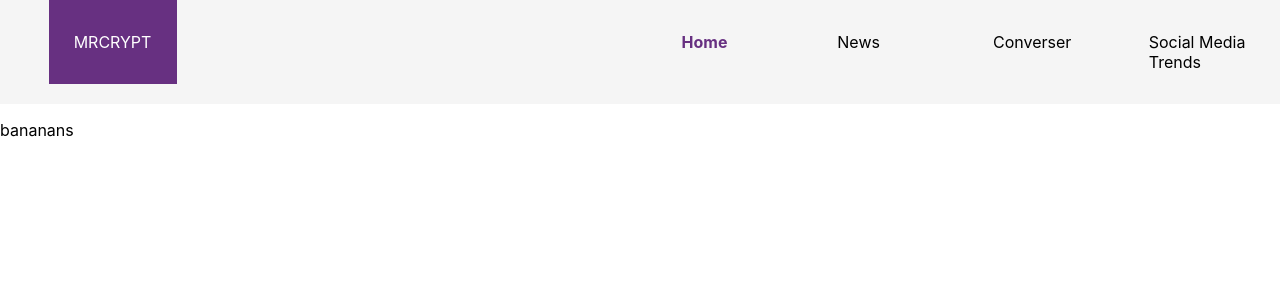
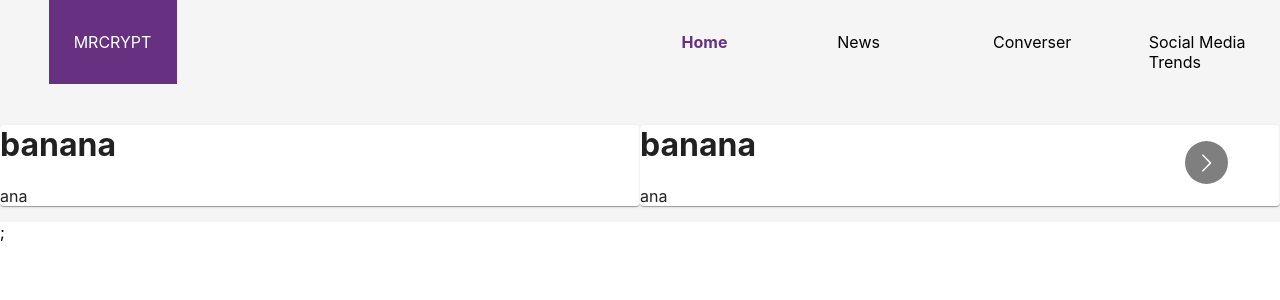
Before and after one commit to anamargaridarl/mrcrypt-lapd, a React (Create React App) app in the folder fe/: page /home in a window 1280 px wide. Shown: the top 300 px of the page. Built offline with nearby package versions, Linux system fonts and the light colour scheme.

Commit message:
feat: start carousel

```diff
--- a/fe/package.json
+++ b/fe/package.json
@@ -4,12 +4,14 @@
   "private": true,
   "dependencies": {
     "@material-ui/core": "^4.11.3",
+    "@material-ui/icons": "^4.11.2",
     "@testing-library/jest-dom": "^5.11.9",
     "@testing-library/react": "^11.2.5",
     "@testing-library/user-event": "^12.8.3",
     "react": "^17.0.2",
     "react-dom": "^17.0.2",
     "react-jss": "^10.6.0",
+    "react-multi-carousel": "^2.6.2",
     "react-router-dom": "^5.2.0",
     "react-scripts": "4.0.3",
     "web-vitals": "^1.1.1"
--- /dev/null
+++ b/fe/src/components/HomeCarousel.js
@@ -0,0 +1,60 @@
+import { Paper } from "@material-ui/core";
+import Carousel from "react-multi-carousel";
+import "react-multi-carousel/lib/styles.css";
+
+//@core-material-ui
+import { makeStyles } from "@material-ui/core/styles";
+import { grey } from "../styles/colors";
+const responsive = {
+  superLargeDesktop: {
+    // the naming can be any, depends on you.
+    breakpoint: { max: 4000, min: 3000 },
+    items: 5,
+  },
+  desktop: {
+    breakpoint: { max: 3000, min: 1024 },
+    items: 3,
+  },
+  tablet: {
+    breakpoint: { max: 1024, min: 464 },
+    items: 2,
+  },
+  mobile: {
+    breakpoint: { max: 464, min: 0 },
+    items: 1,
+  },
+};
+
+const useStyles = makeStyles({
+  background: {
+    backgroundColor: grey,
+  },
+});
+
+function Carousel2() {
+  const { background } = useStyles();
+
+  return (
+    <div>
+      <Carousel className={background} responsive={responsive}>
+        <Item />
+        <Item />
+        <Item />
+        <Item />
+        <Item />
+      </Carousel>
+      ;
+    </div>
+  );
+}
+
+function Item() {
+  return (
+    <Paper>
+      <h1>banana</h1>
+      <p>ana</p>
+    </Paper>
+  );
+}
+
+export default Carousel2;
--- a/fe/src/pages/HomePage.js
+++ b/fe/src/pages/HomePage.js
@@ -1,11 +1,12 @@
 import React from "react";
+import HomeCarousel from "../components/HomeCarousel";
 import TopBar from "../components/TopBar";
 
 export default function HomePage() {
   return (
     <div>
       <TopBar></TopBar>
-      <p> bananans </p>
+      <HomeCarousel></HomeCarousel>
     </div>
   );
 }
--- a/fe/src/styles/colors.js
+++ b/fe/src/styles/colors.js
@@ -1,6 +1,7 @@
 const purple = "#673081";
-const white = "#ffffff"
-const black = "#000000"
+const white = "#ffffff";
+const black = "#000000";
+const grey = "#F5F5F5";
 
 
-export { purple, white, black};
+export { purple, white, black, grey};
```
Also changed, not shown: 1 other file (tests, documents, lock files or other folders).
